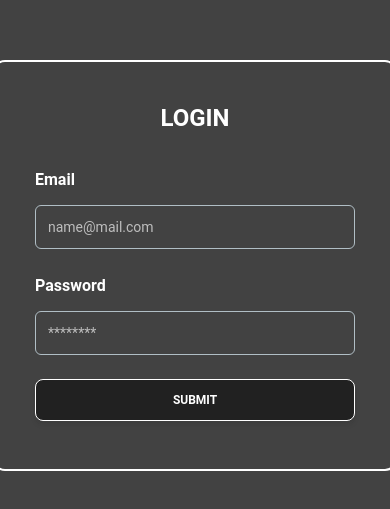
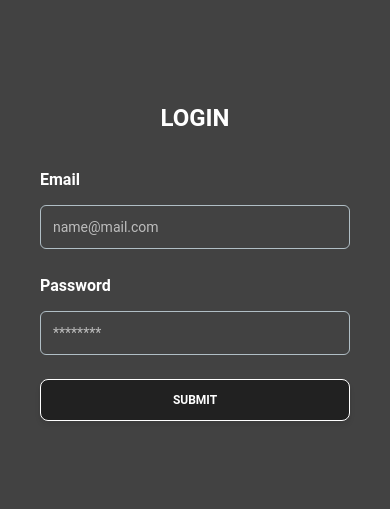
Before and after one commit to aecial/ReactExpressApp, a React (Create React App) app in the folder client/: page /gate in a window 390 px wide. Shown: the part 157-666 px from the top of the page. Built offline with nearby package versions, Linux system fonts and the light colour scheme.

Commit message:
add auth middleware to update and delete

```diff
--- a/client/src/pages/Login.js
+++ b/client/src/pages/Login.js
@@ -18,16 +18,16 @@ const Login = () => {
       );
   }
   return (
-    <main className="h-screen flex justify-center items-center bg-gray-800  text-white">
-      <div className="">
-        <div class="relative flex flex-col text-white bg-transparent shadow-none rounded-xl bg-clip-border border-2 border-white p-10">
+    <main className="h-screen w-screen flex justify-center items-center bg-gray-800  text-white">
+      <div className="w-screen">
+        <div class="relative flex flex-col text-white bg-transparent shadow-none rounded-xl bg-clip-border lg:border-2 lg:border-white p-10">
           <h4 class="block font-sans text-center text-2xl antialiased font-semibold leading-snug tracking-normal text-white">
             LOGIN
           </h4>
           <form
             onSubmit={handleSubmit}
             method="POST"
-            class="max-w-screen-lg mt-8 mb-2 w-80 sm:w-96"
+            class="w-auto mt-8 mb-2 sm:w-96"
           >
             <div class="flex flex-col gap-6 mb-1">
               <h6 class="block -mb-3 font-sans text-base antialiased font-semibold leading-relaxed tracking-normal text-white">
--- a/client/src/pages/Test.js
+++ b/client/src/pages/Test.js
@@ -7,10 +7,10 @@ const Test = () => {
     const send = () => {
       fetch(`api/menu/${id}/${newPrice}`, {
         method: "PUT",
-        // headers: {
-        //   Authorization:
-        //     "Bearer eyJhbGciOiJIUzI1NiIsInR5cCI6IkpXVCJ9.eyJlbWFpbCI6ImFkbWluQGFkbWluLmNvbSIsInBhc3N3b3JkIjoicGFzczEyMzQiLCJpYXQiOjE3MDU2MzUyMjd9.neKV9CQaPn4a4LtqM9GOkBwG0Lfam6ive8Y0cW9IZpo",
-        // },
+        headers: {
+          Authorization:
+            "Bearer eyJhbGciOiJIUzI1NiIsInR5cCI6IkpXVCJ9.eyJlbWFpbCI6ImFkbWluQGFkbWluLmNvbSIsInBhc3N3b3JkIjoicGFzczEyMzQiLCJpYXQiOjE3MDU2MzUyMjd9.neKV9CQaPn4a4LtqM9GOkBwG0Lfam6ive8Y0cW9IZpo",
+        },
         // body: formData,
       })
         .then((response) => response.json())
```
Also changed, not shown: 1 other file (tests, documents, lock files or other folders).
